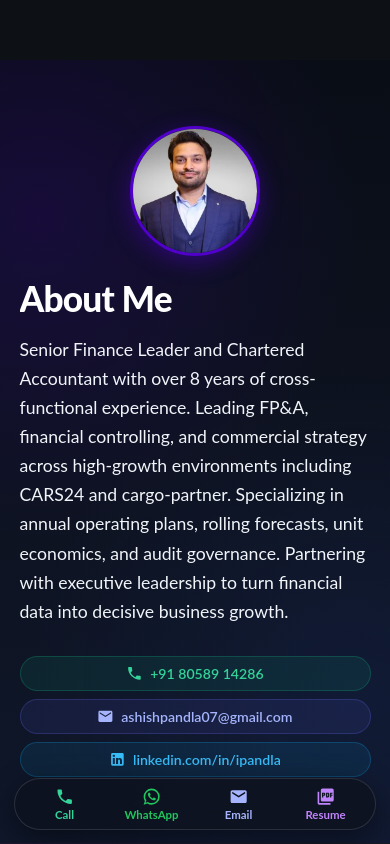
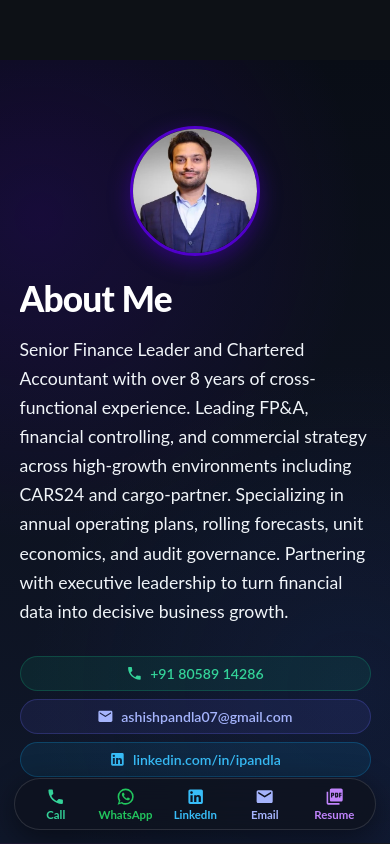
Before and after one commit to Ashishpandla07/Portfolio, a React (Create React App) app: page / in a window 390 px wide. Shown: the top 844 px of the page. Built offline with nearby package versions, Linux system fonts and the light colour scheme.

Commit message:
feat(mobile): add LinkedIn quick-action to mobile bottom floating pill

```diff
--- a/src/assets/styles/Navigation.scss
+++ b/src/assets/styles/Navigation.scss
@@ -450,6 +450,11 @@
           &:active { background: rgba(34, 197, 94, 0.14); }
         }
 
+        &.linkedin {
+          color: #0284c7;
+          &:active { background: rgba(14, 165, 233, 0.14); }
+        }
+
         &.email {
           color: #4338ca;
           &:active { background: rgba(99, 102, 241, 0.14); }
@@ -656,6 +661,14 @@
         }
       }
 
+      &.linkedin {
+        color: #38bdf8;
+        &:active {
+          background: rgba(14, 165, 233, 0.2);
+          transform: scale(0.95);
+        }
+      }
+
       &.email {
         color: #a5b4fc;
         &:active {
--- a/src/components/Navigation.tsx
+++ b/src/components/Navigation.tsx
@@ -8,6 +8,7 @@ import EmojiEventsIcon from '@mui/icons-material/EmojiEvents';
 import SchoolIcon from '@mui/icons-material/School';
 import InterestsIcon from '@mui/icons-material/Interests';
 import EmailIcon from '@mui/icons-material/Email';
+import LinkedInIcon from '@mui/icons-material/LinkedIn';
 import PhoneIcon from '@mui/icons-material/Phone';
 import WhatsAppIcon from '@mui/icons-material/WhatsApp';
 import KeyboardArrowUpIcon from '@mui/icons-material/KeyboardArrowUp';
@@ -248,6 +249,16 @@ function Navigation({ parentToChild, modeChange }: NavigationProps) {
           <WhatsAppIcon className="action-pill-icon" />
           <span>WhatsApp</span>
         </a>
+        <a
+          href="https://linkedin.com/in/ipandla"
+          target="_blank"
+          rel="noopener noreferrer"
+          className="action-pill-item linkedin"
+          aria-label="LinkedIn Profile"
+        >
+          <LinkedInIcon className="action-pill-icon" />
+          <span>LinkedIn</span>
+        </a>
         <a href="mailto:ashishpandla07@gmail.com" className="action-pill-item email" aria-label="Email Ashish Pandla">
           <EmailIcon className="action-pill-icon" />
           <span>Email</span>
```
